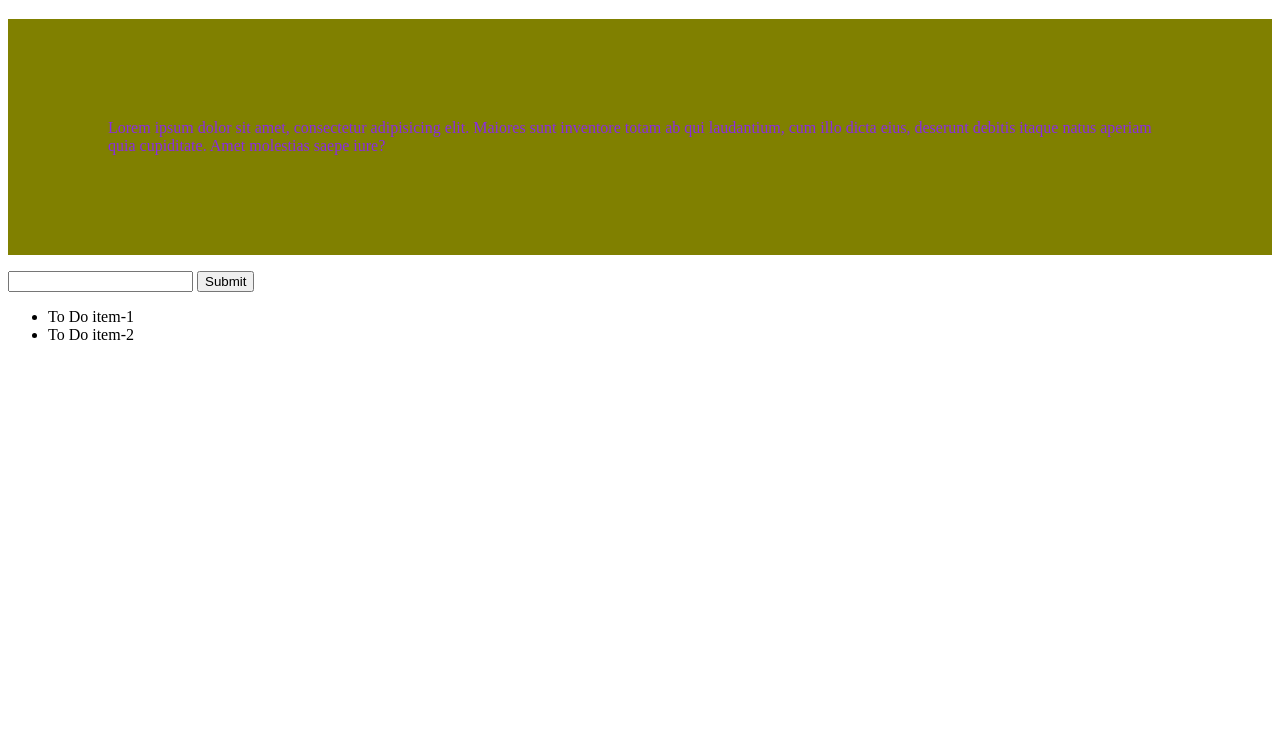
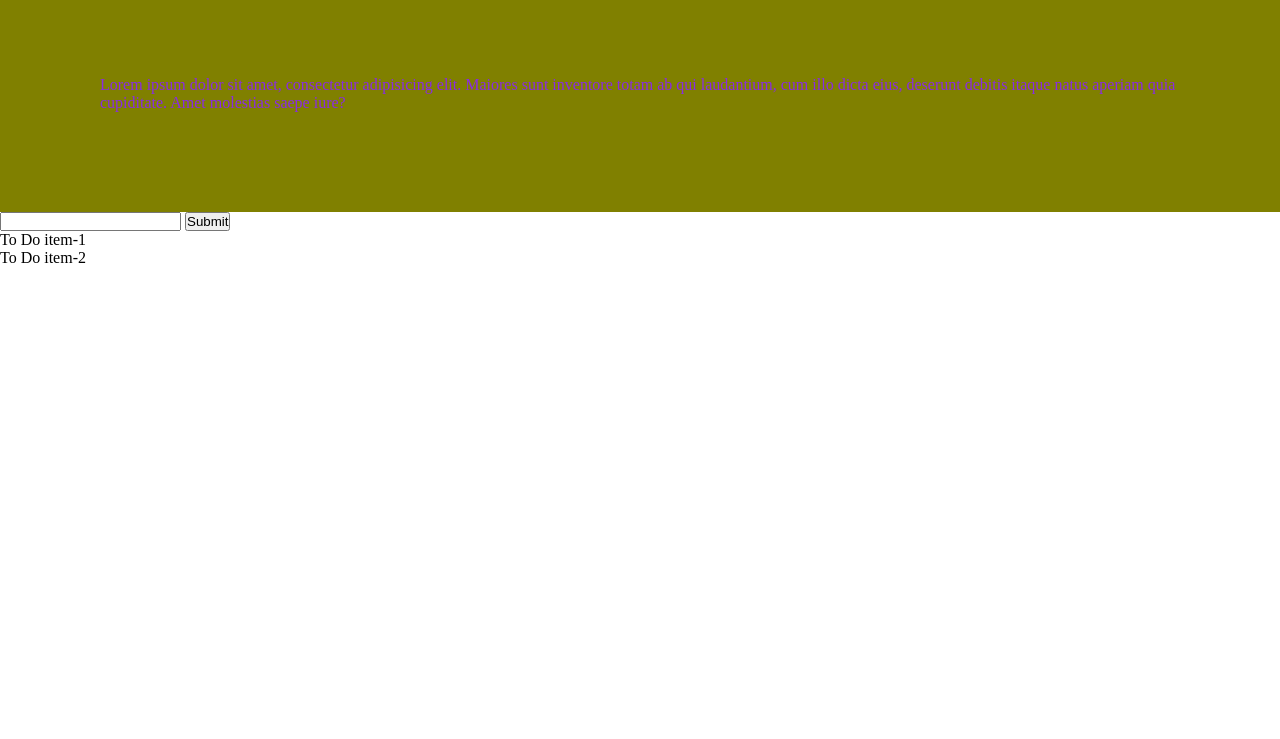
Before and after one commit to aman3579/___Javascript, a plain HTML site: page first.html in a window 1280 px wide. Shown: the part 61-800 px from the top of the page. Drawn offline with Linux system fonts and the light colour scheme.

Commit message:
inner functions

```diff
--- a/DOM_Methods.js
+++ b/DOM_Methods.js
@@ -30,8 +30,19 @@ content.style = ' background:olive; padding:100px; color:blueviolet '
 // console.log(date)
 
 
-let count =0;
-const log = () =>{
-    heading.innerHTML = count++
-}
-setInterval(log, 1000)
+// let count =0;
+// const log = () =>{
+//     heading.innerHTML = count++
+// }
+// setInterval(log, 1000)
+//  it will print count value from 1 to .... evry second in the heading id.
+
+
+
+// setInterval (() =>{
+//     var randomColor = Math.floor(Math.random()*16777215).toString(16);
+
+//     body.style =`
+//     background:#${randomColor};
+//     `
+// },1000)
--- a/first.html
+++ b/first.html
@@ -6,12 +6,21 @@
     <meta name="viewport" content="width=device-width, initial-scale=1.0">
     <title>Document</title>
     <style>
-        p{
+        /* p{
             color: red;
         }
 
         h1{
             color:green;
+        } */
+
+        *{
+        margin:0px;
+        padding:0px;
+        box-sizing:border-box;}
+        body{
+            min-height:100vh;
+            transition: 0.5s ease-in background-color;
         }
     </style>
     <script defer src="DOM_Methods.js"></script>
```
